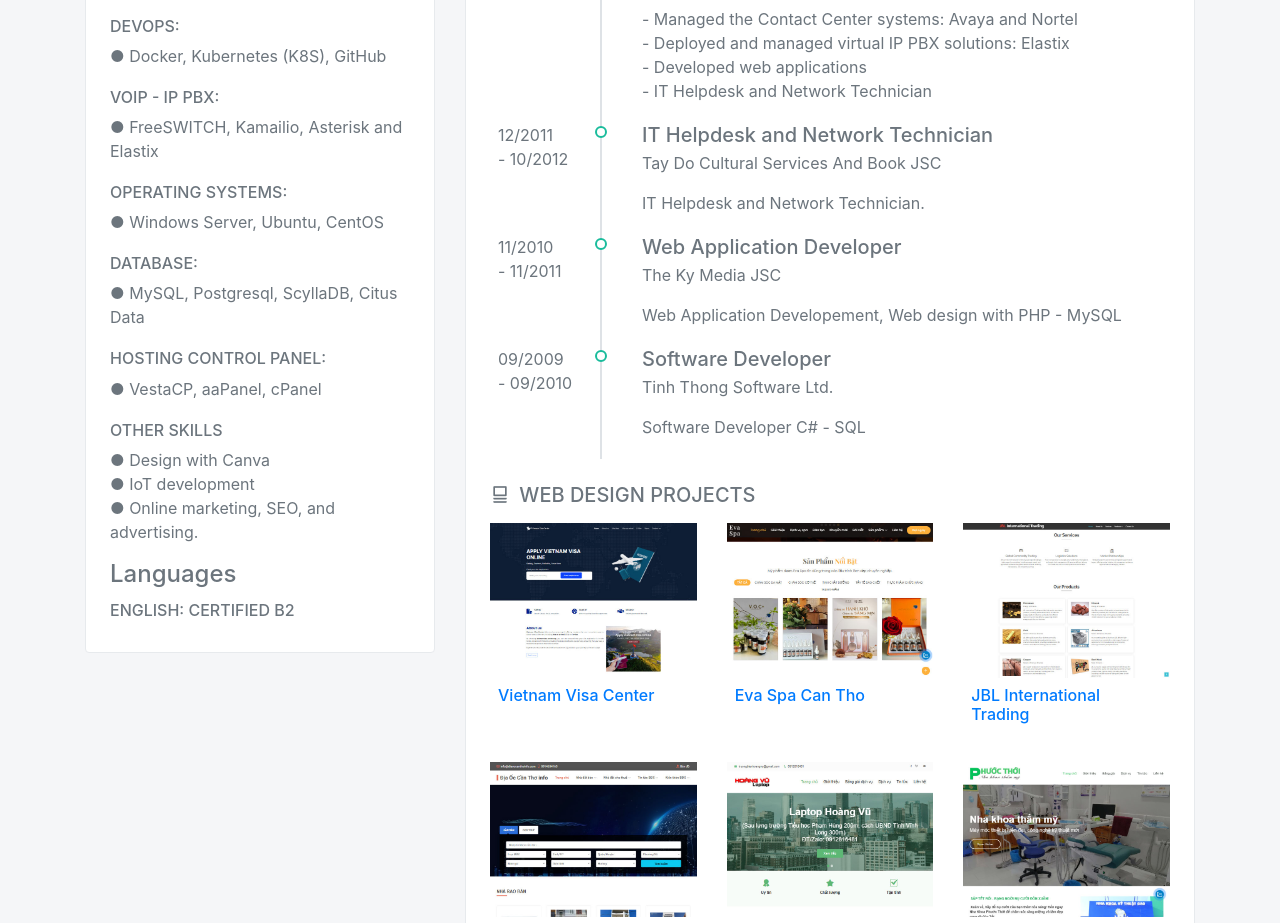
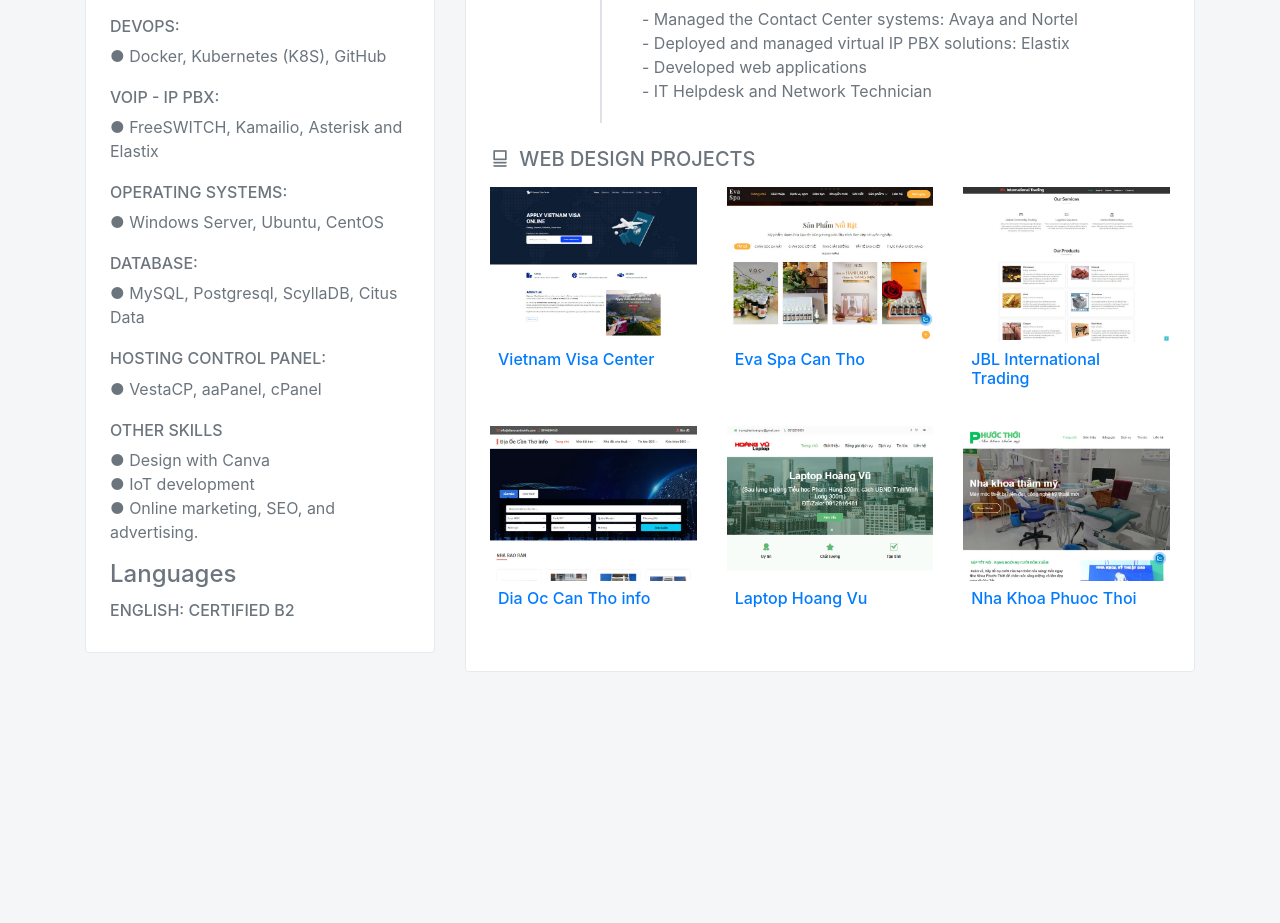
Before and after one commit to lttuan1987/lttuan1987.github.io, a plain HTML site: page index.html in a window 1280 px wide. Shown: the part 862-1785 px from the top of the page. After the commit the page ends 1558 px from the top, so only its background shows below. Drawn offline with nearby package versions, Linux system fonts and the light colour scheme.

Commit message:
Add files via upload

```diff
--- a/index.html
+++ b/index.html
@@ -160,7 +160,6 @@
                         </li>
                     </ul>
 
-
                     <h5 class="mb-4 text-uppercase"><i class="mdi mdi-briefcase mr-1"></i>
                         Experience</h5>
 
@@ -194,25 +193,6 @@
                                 - Deployed and managed virtual IP PBX solutions: Elastix<br>
                                 - Developed web applications<br>
                                 - IT Helpdesk and Network Technician</p>
-                        </li>
-
-                        <li class="timeline-sm-item">
-                            <span class="timeline-sm-date">12/2011 <br>- 10/2012</span>
-                            <h5 class="mt-0 mb-1">IT Helpdesk and Network Technician</h5>
-                            <p>Tay Do Cultural Services And Book JSC</p>
-                            <p class="text-muted mt-2 mb-0">IT Helpdesk and Network Technician.</p>
-                        </li>
-                        <li class="timeline-sm-item">
-                            <span class="timeline-sm-date">11/2010 <br>- 11/2011</span>
-                            <h5 class="mt-0 mb-1">Web Application Developer</h5>
-                            <p>The Ky Media JSC</p>
-                            <p class="text-muted mt-2 mb-0">Web Application Developement, Web design with PHP - MySQL</p>
-                        </li>
-                        <li class="timeline-sm-item">
-                            <span class="timeline-sm-date">09/2009 <br>- 09/2010</span>
-                            <h5 class="mt-0 mb-1">Software Developer</h5>
-                            <p>Tinh Thong Software Ltd.</p>
-                            <p class="text-muted mt-2 mb-0">Software Developer C# - SQL</p>
                         </li>
                     </ul>
 
```
